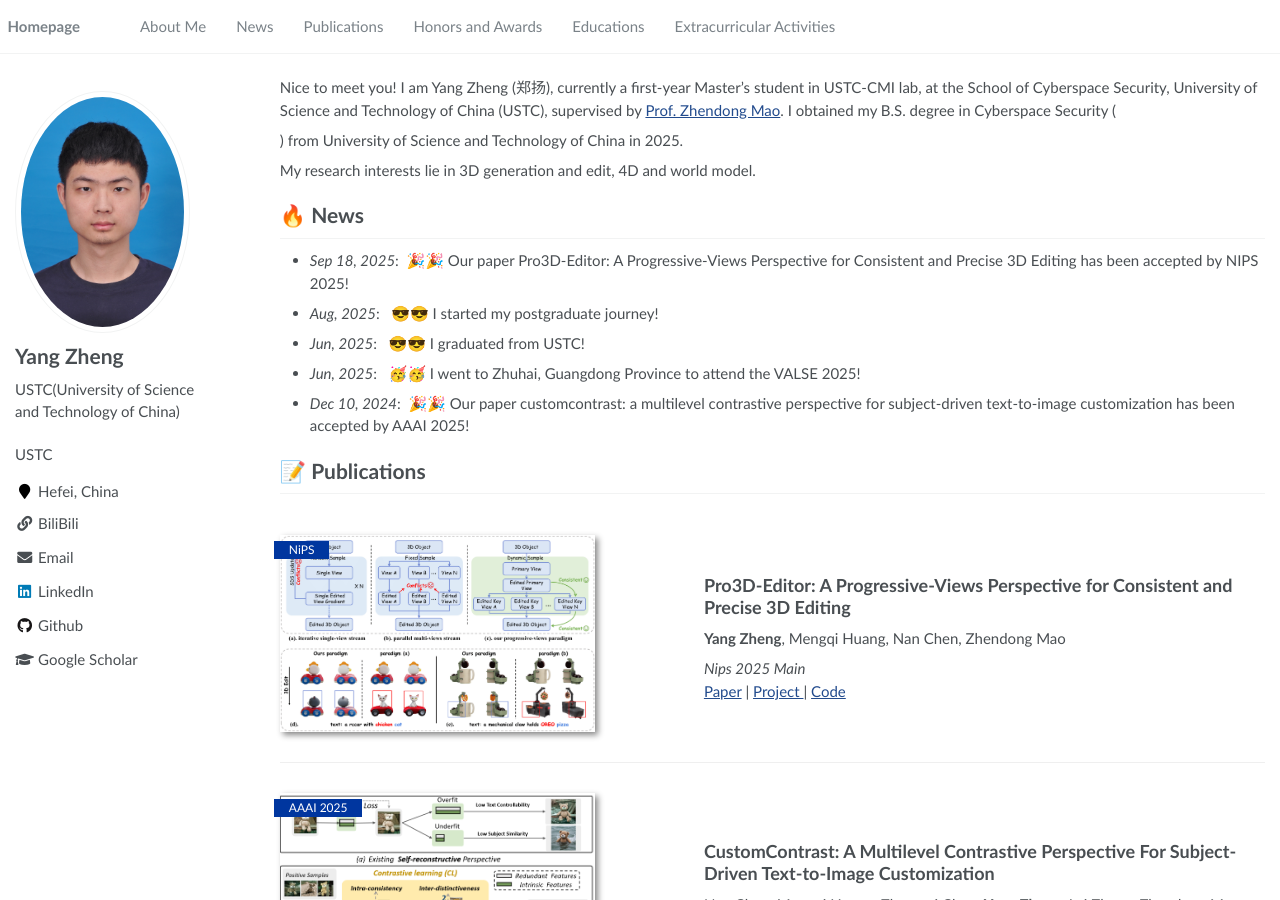
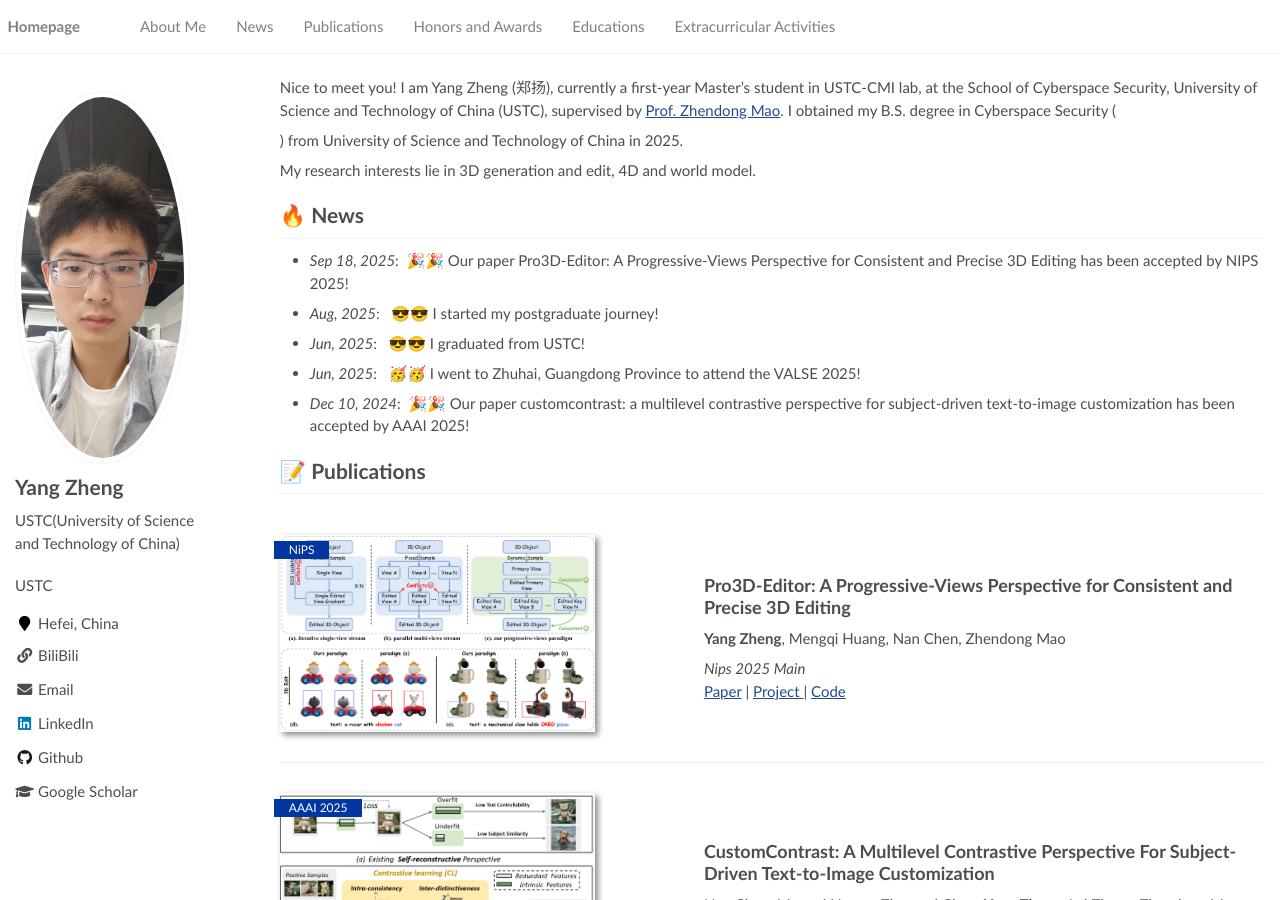
Before and after one commit to shuoyueli4519/shuoyueli4519.github.io, a Jekyll site: the page built from _pages/about.md, in a window 1280 px wide and 900 px high. Built offline with Jekyll 4.4.1, drawn with Linux system fonts in a browser that asks for light colours.

Commit message:
提交照片

```diff
--- a/_config.yml
+++ b/_config.yml
@@ -22,7 +22,7 @@ baidu_site_verification  :  # get baidu_site_verification from https://ziyuan.ba
 # Site Author
 author:
   name             : "Yang Zheng"
-  avatar           : "images/zhengyang.png"
+  avatar           : "images/zhengyang.jpg"
   bio              : "USTC(University of Science and Technology of China)"
   location         : "Hefei, China"
   employer         :
```
Also changed, not shown: images/zhengyang.jpg (added), images/zhengyang.png (deleted), 4 other files.
